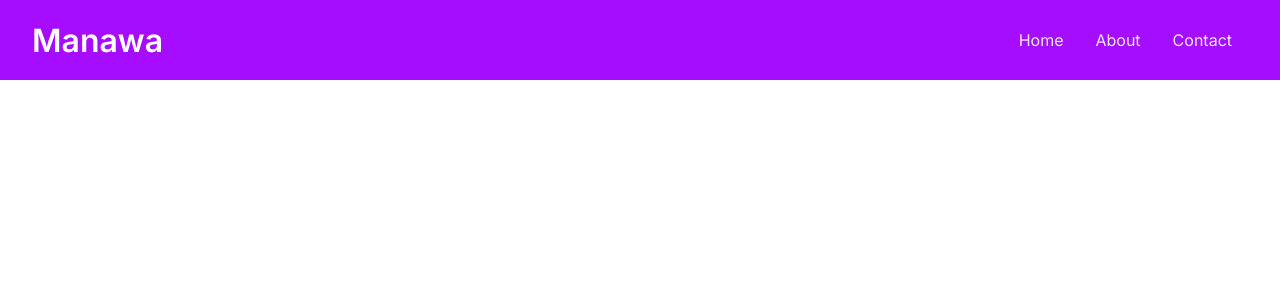
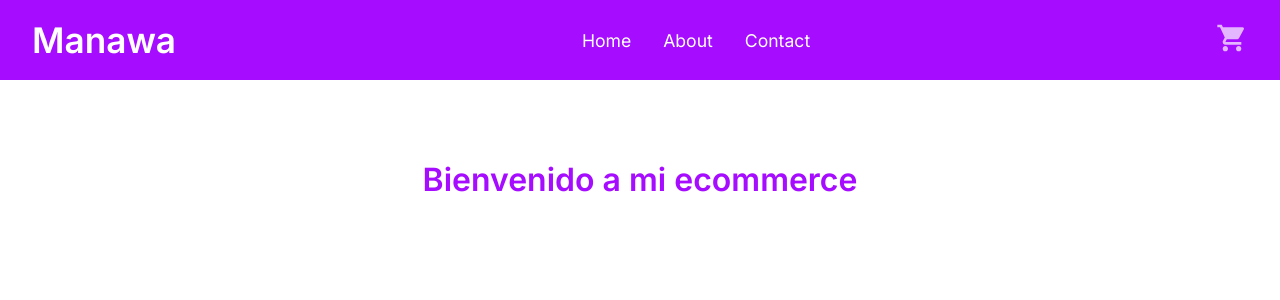
Before and after one commit to felitommasi/ProyectoReactCoder, a React (Create React App) app: page / in a window 1280 px wide. Shown: the top 300 px of the page. Built offline with nearby package versions, Linux system fonts and the light colour scheme.

Commit message:
desafio crea tu landing

```diff
--- a/package.json
+++ b/package.json
@@ -8,7 +8,8 @@
     "@testing-library/user-event": "^13.5.0",
     "react": "^18.2.0",
     "react-dom": "^18.2.0",
-    "react-scripts": "5.0.1",
+    "react-icons": "^4.4.0",
+    "react-scripts": "^5.0.1",
     "web-vitals": "^2.1.4"
   },
   "scripts": {
--- a/src/App.js
+++ b/src/App.js
@@ -1,9 +1,11 @@
+import ItemListContainer from "./components/ItemListContainer";
 import NavBar from "./components/NavBar";
 
 function App() {
   return (
     <div className="App">
       <NavBar />
+      <ItemListContainer greeting="Bienvenido a mi ecommerce"/>
     </div>
   );
 }
--- /dev/null
+++ b/src/components/CartWidget/index.js
@@ -0,0 +1,15 @@
+import React from 'react';
+import { MdShoppingCart } from "react-icons/md";
+import "./styles.css";
+
+const CartWidget = () => {
+    return (
+        < >
+            <button className="CartBtn">
+                <MdShoppingCart className="CartIcon"/>
+            </button>
+        </>
+    );
+};
+
+export default CartWidget;
--- /dev/null
+++ b/src/components/CartWidget/styles.css
@@ -0,0 +1,19 @@
+.CartBtn{
+    background: none;
+	color: inherit;
+	border: none;
+	padding: 0;
+	font: inherit;
+	cursor: pointer;
+	outline: inherit;
+}
+
+.CartIcon{
+    opacity: 0.7;
+    color: #ffffff;
+    font-size: 2rem;
+}
+
+.CartIcon:hover{
+    opacity: 1.0;
+}
--- /dev/null
+++ b/src/components/ItemListContainer/index.js
@@ -0,0 +1,12 @@
+import React from 'react';
+import "./styles.css";
+
+const ItemListContainer = ({ greeting }) => {
+    return (
+        <div className="landing">
+            <h1>{greeting}</h1>
+        </div>
+    );
+};
+
+export default ItemListContainer;
--- /dev/null
+++ b/src/components/ItemListContainer/styles.css
@@ -0,0 +1,8 @@
+.landing{
+    width: 100%;
+    height: 100vh;
+    display: flex;
+    justify-content: center;
+    margin-top: 5rem;
+    color: #a60cff;
+}
--- a/src/components/NavBar/index.js
+++ b/src/components/NavBar/index.js
@@ -1,4 +1,5 @@
 import React from 'react';
+import CartWidget from "../CartWidget"
 import "./styles.css";
 
 const navLinks = [
@@ -27,6 +28,7 @@ const NavBar = () => {
                     </a>
                 ))}
             </div>
+            <CartWidget />
         </div>
     );
 };
--- a/src/components/NavBar/styles.css
+++ b/src/components/NavBar/styles.css
@@ -4,7 +4,7 @@
     justify-content: space-between;
     align-items: center;
     background-color: #a60cff;
-    font-size: 1rem;
+    font-size: 1.1rem;
     padding: 0 2rem;
 }
 
@@ -13,7 +13,6 @@
     margin: 1rem;
     position: relative;
     font-weight: 400;
-    opacity: 0.9;
     color: #ffff;
 }
 
```
Also changed, not shown: 1 other file (tests, documents, lock files or other folders).
